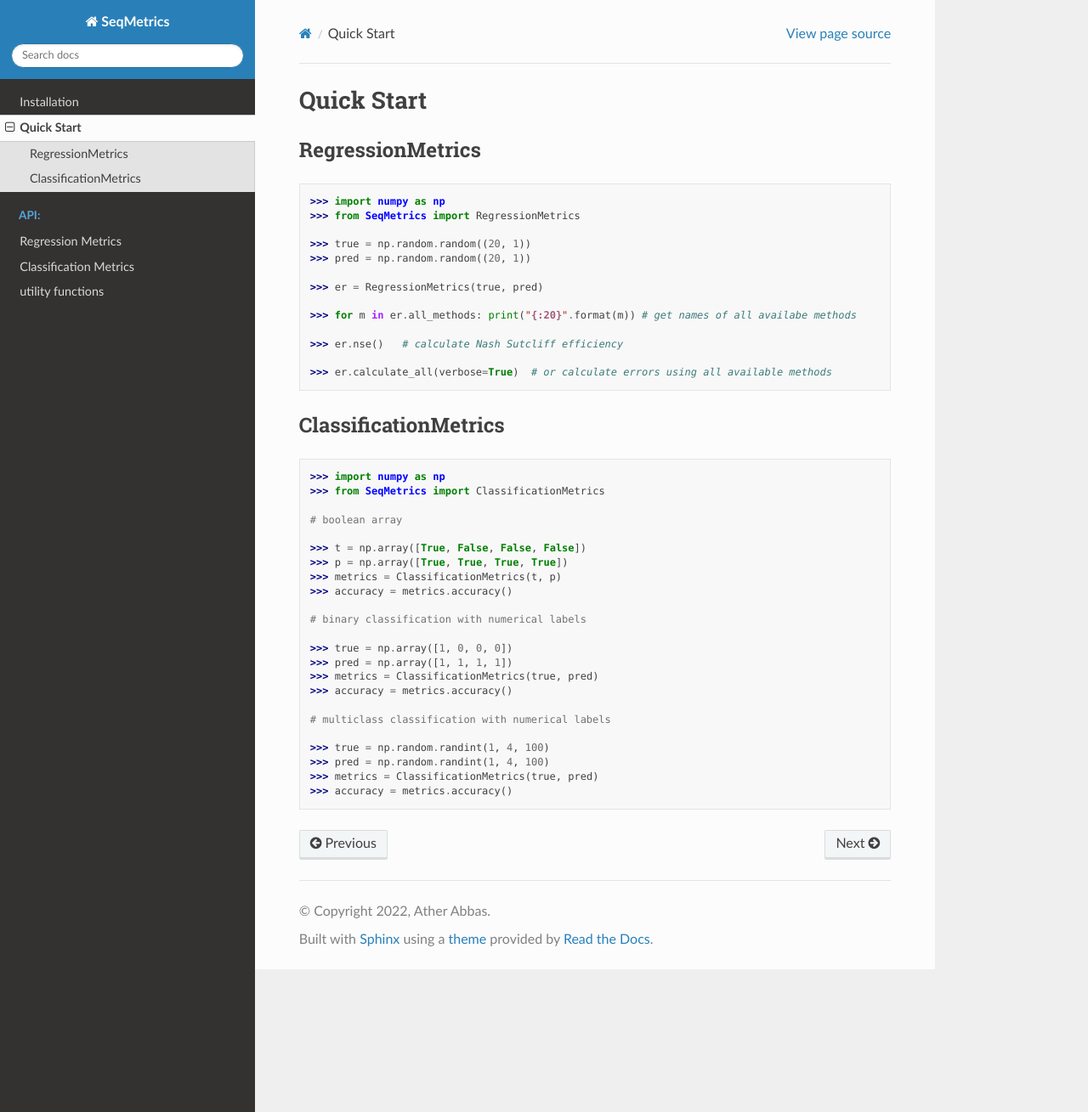
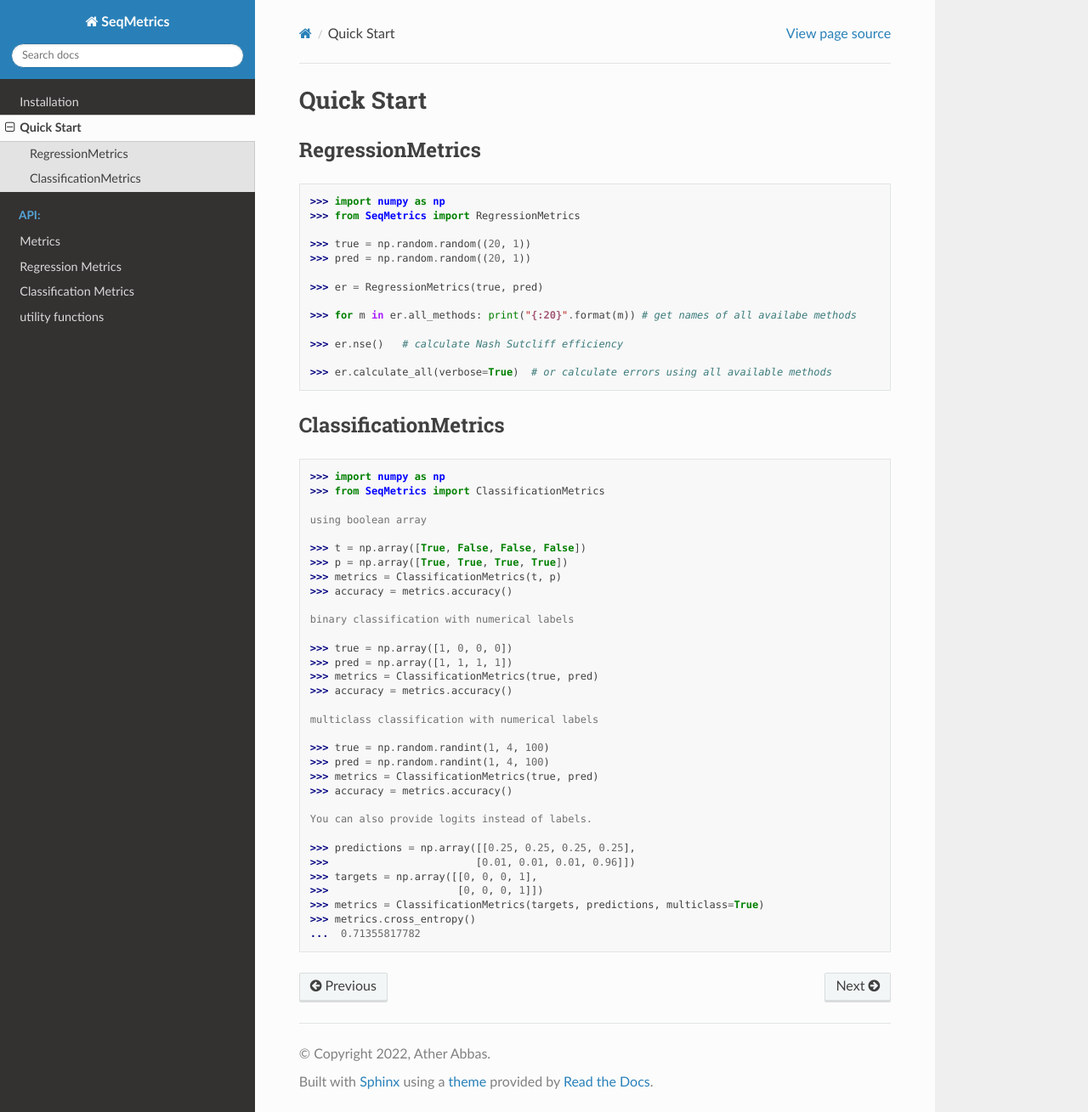
Before and after one commit to AtrCheema/SeqMetrics, a Sphinx documentation site: the page built from docs/source/quick_start.rst, in a window 1280 px wide and 1309 px high. Shown: the whole window at 85% size. Built offline with Sphinx 7.4.7 and the Read the Docs theme 2.0.0, drawn with Linux system fonts in a browser that asks for light colours.

Commit message:
improved docs

```diff
--- a/docs/source/quick_start.rst
+++ b/docs/source/quick_start.rst
@@ -29,23 +29,33 @@ ClassificationMetrics
     >>> import numpy as np
     >>> from SeqMetrics import ClassificationMetrics
 
-    # boolean array
+    using boolean array
 
     >>> t = np.array([True, False, False, False])
     >>> p = np.array([True, True, True, True])
     >>> metrics = ClassificationMetrics(t, p)
     >>> accuracy = metrics.accuracy()
 
-    # binary classification with numerical labels
+    binary classification with numerical labels
 
     >>> true = np.array([1, 0, 0, 0])
     >>> pred = np.array([1, 1, 1, 1])
     >>> metrics = ClassificationMetrics(true, pred)
     >>> accuracy = metrics.accuracy()
 
-    # multiclass classification with numerical labels
+    multiclass classification with numerical labels
 
     >>> true = np.random.randint(1, 4, 100)
     >>> pred = np.random.randint(1, 4, 100)
     >>> metrics = ClassificationMetrics(true, pred)
     >>> accuracy = metrics.accuracy()
+
+    You can also provide logits instead of labels.
+
+    >>> predictions = np.array([[0.25, 0.25, 0.25, 0.25],
+    >>>                        [0.01, 0.01, 0.01, 0.96]])
+    >>> targets = np.array([[0, 0, 0, 1],
+    >>>                     [0, 0, 0, 1]])
+    >>> metrics = ClassificationMetrics(targets, predictions, multiclass=True)
+    >>> metrics.cross_entropy()
+    ...  0.71355817782
```
Also changed, not shown: docs/source/index.rst (+1 -8 lines), docs/source/main.rst (added, +13 -0 lines), 3 other files.
